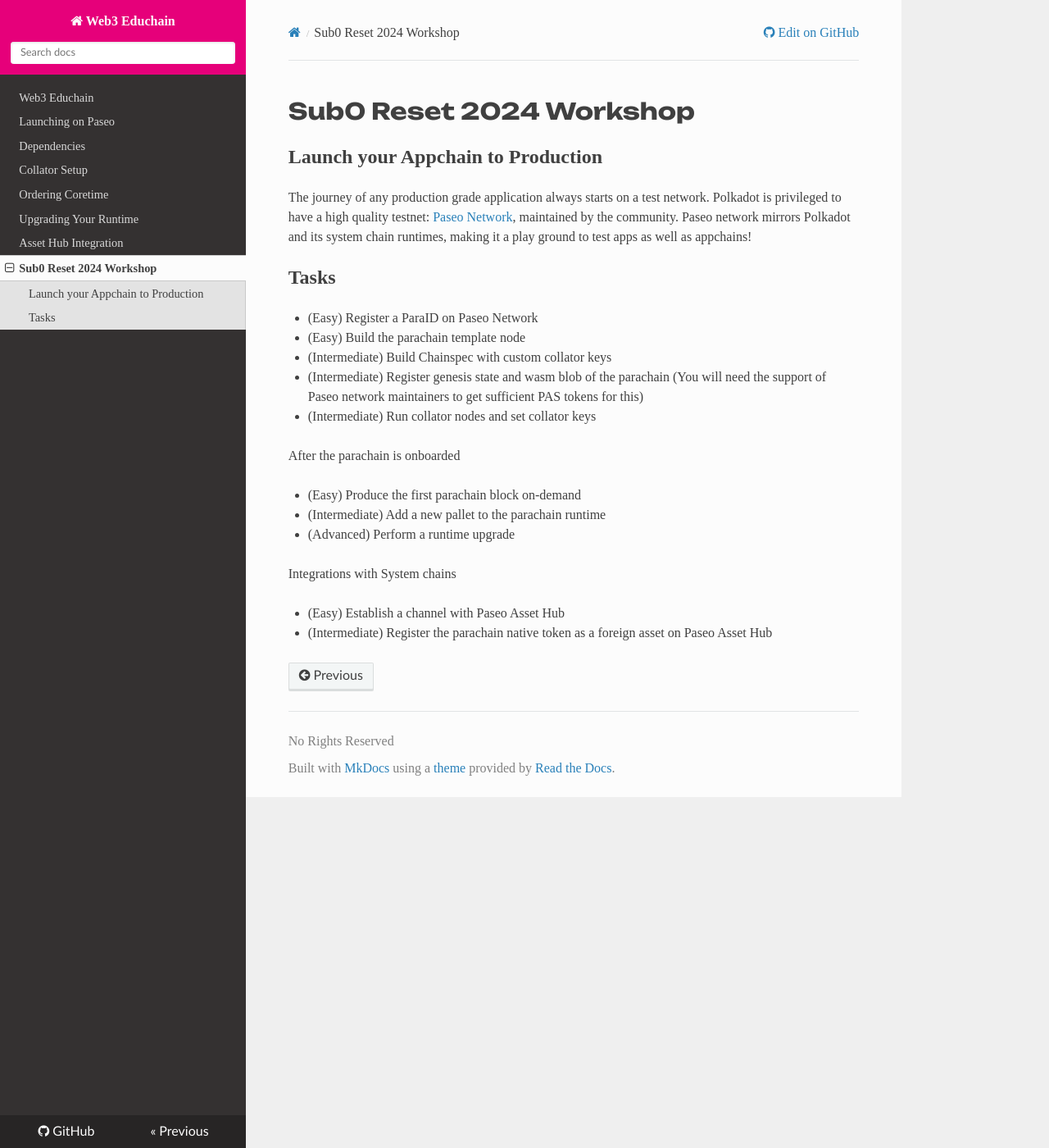
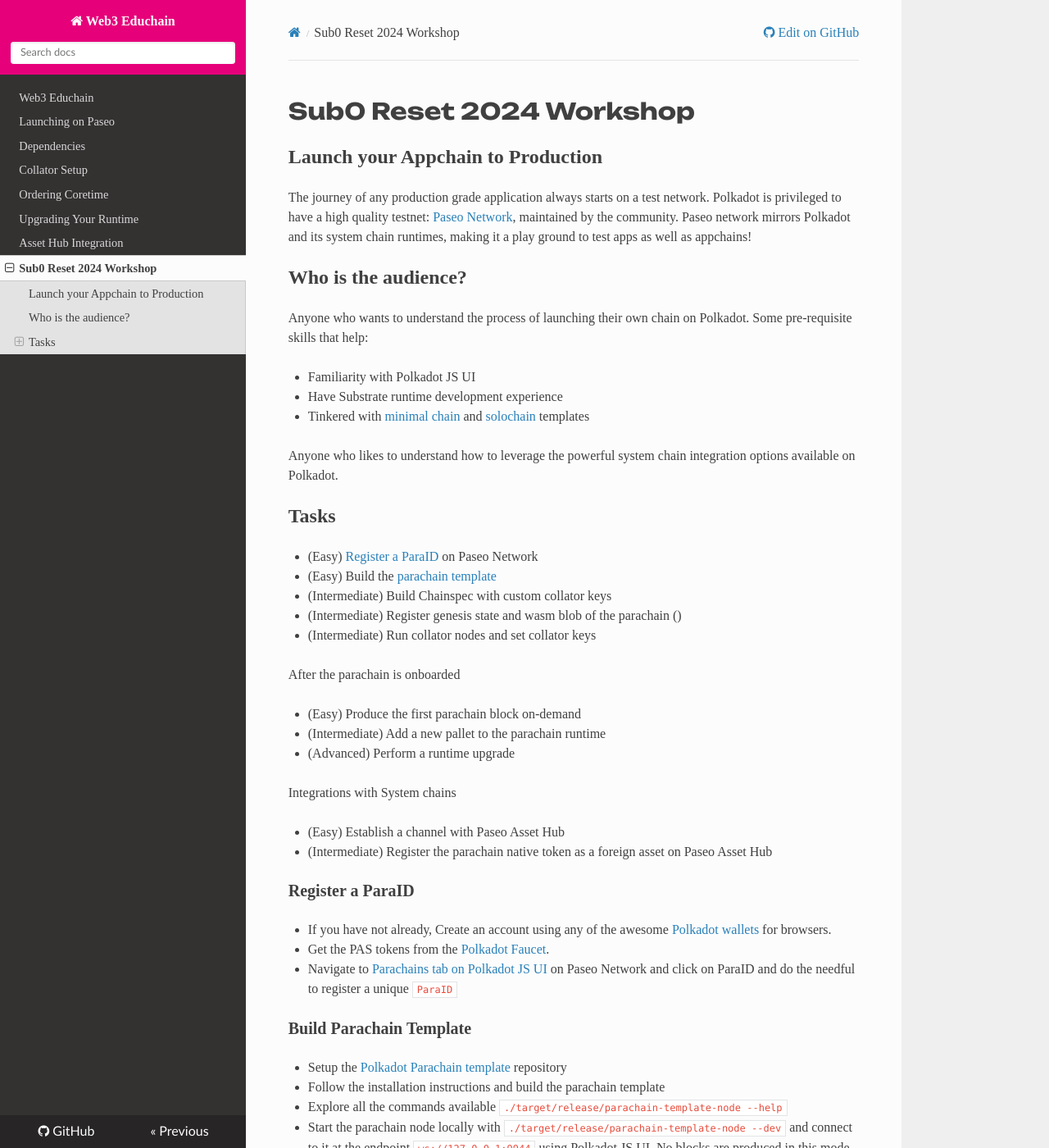
Before and after one commit to w3f/educhain, an MkDocs documentation site: the page built from docs/sub0-reset-2024.md, in a window 1280 px wide and 1400 px high. Shown: the whole window at 82% size. Built offline with MkDocs 1.6.1, drawn with Linux system fonts in a browser that asks for light colours; nearby versions of some CDN libraries; some of the changed text lies outside the part shown.

Commit message:
Add workshop instructions

```diff
--- a/docs/sub0-reset-2024.md
+++ b/docs/sub0-reset-2024.md
@@ -6,13 +6,23 @@
 [Paseo Network](https://github.com/paseo-network), maintained by the community. Paseo network mirrors Polkadot and its system chain
 runtimes, making it a play ground to test apps as well as appchains!
 
+## Who is the audience?
+
+Anyone who wants to understand the process of launching their own chain on Polkadot. Some pre-requisite skills that help:
+
+- Familiarity with Polkadot JS UI
+- Have Substrate runtime development experience
+- Tinkered with [minimal chain](https://github.com/paritytech/polkadot-sdk-minimal-template) and [solochain](https://github.com/paritytech/polkadot-sdk-solochain-template) templates
+
+Anyone who likes to understand how to leverage the powerful system chain integration options available on Polkadot.
+
 ## Tasks
 
-- (Easy) Register a ParaID on Paseo Network
-- (Easy) Build the parachain template node
+- (Easy) [Register a ParaID](#register-a-paraid) on Paseo Network
+- (Easy) Build the [parachain template](#build-parachain-template)
 
 - (Intermediate) Build Chainspec with custom collator keys
-- (Intermediate) Register genesis state and wasm blob of the parachain (You will need the support of Paseo network maintainers to get sufficient PAS tokens for this)
+- (Intermediate) Register genesis state and wasm blob of the parachain ()
 - (Intermediate) Run collator nodes and set collator keys
 
 After the parachain is onboarded
@@ -25,3 +35,18 @@
 
 - (Easy) Establish a channel with Paseo Asset Hub
 - (Intermediate) Register the parachain native token as a foreign asset on Paseo Asset Hub
+
+### Register a ParaID
+
+- If you have not already, Create an account using any of the awesome [Polkadot wallets](https://polkadot.com/get-started/wallets) for browsers.
+- Get the PAS tokens from the [Polkadot Faucet](https://faucet.polkadot.io/).
+- Navigate to [Parachains tab on Polkadot JS UI](https://polkadot.js.org/apps/?rpc=wss%3A%2F%2Fpaseo.rpc.amforc.com#/parachains/parathreads) on Paseo Network and click on ParaID and do the needful to register a unique `ParaID`
+
+### Build Parachain Template
+
+- Setup the [Polkadot Parachain template](https://github.com/paritytech/polkadot-sdk-parachain-template) repository
+- Follow the installation instructions and build the parachain template
+- Explore all the commands available `./target/release/parachain-template-node --help`
+- Start the parachain node locally with `./target/release/parachain-template-node --dev` and connect to it at the endpoint `ws://127.0.0.1:9944` using Polkadot JS UI. No blocks are produced in this mode.
+
+![Connect to Parachain Template Node](./img/template/parachain-template-dev.png)
```
Also changed, not shown: docs/img/template/parachain-template-dev.png (added).
